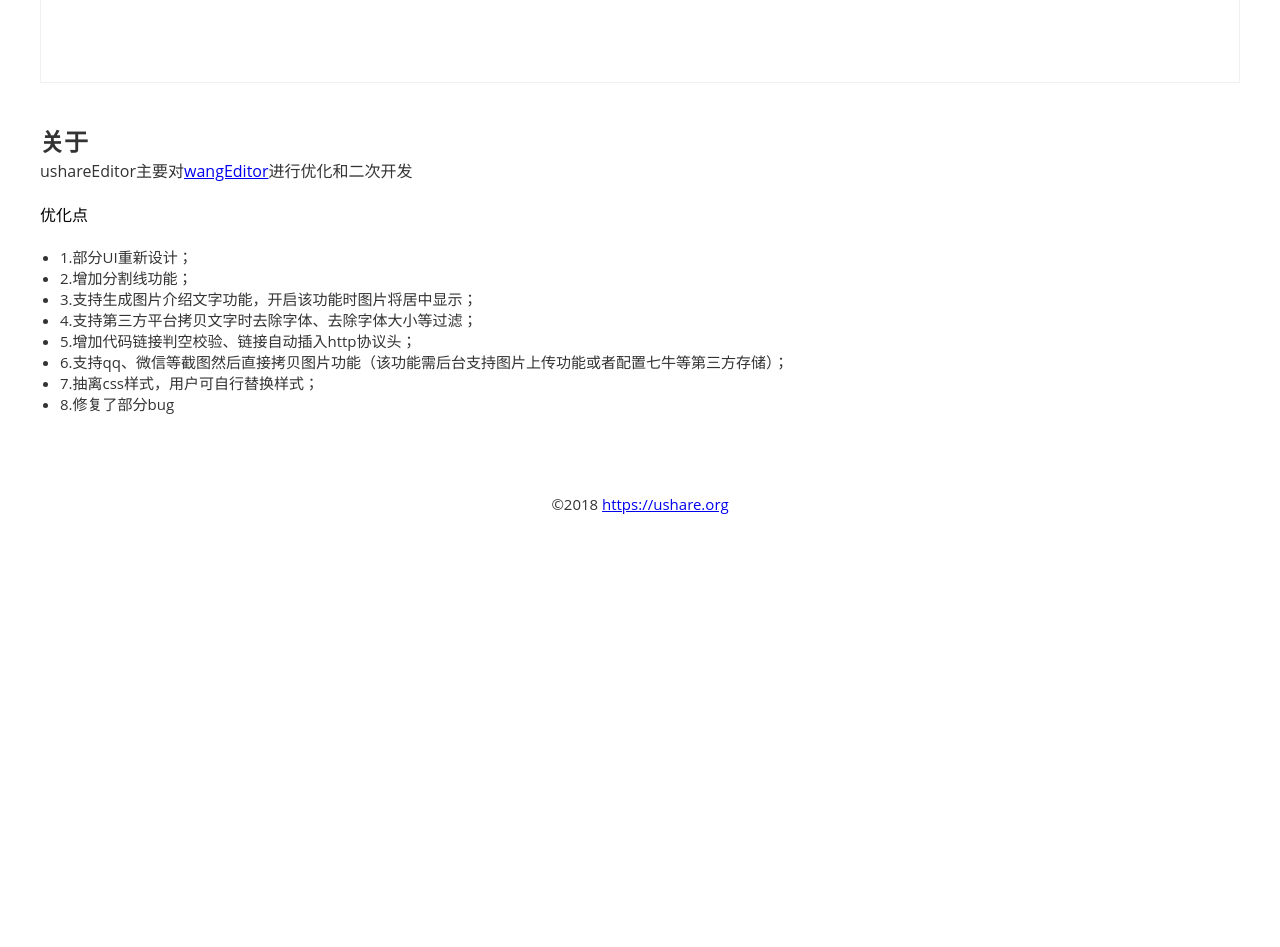
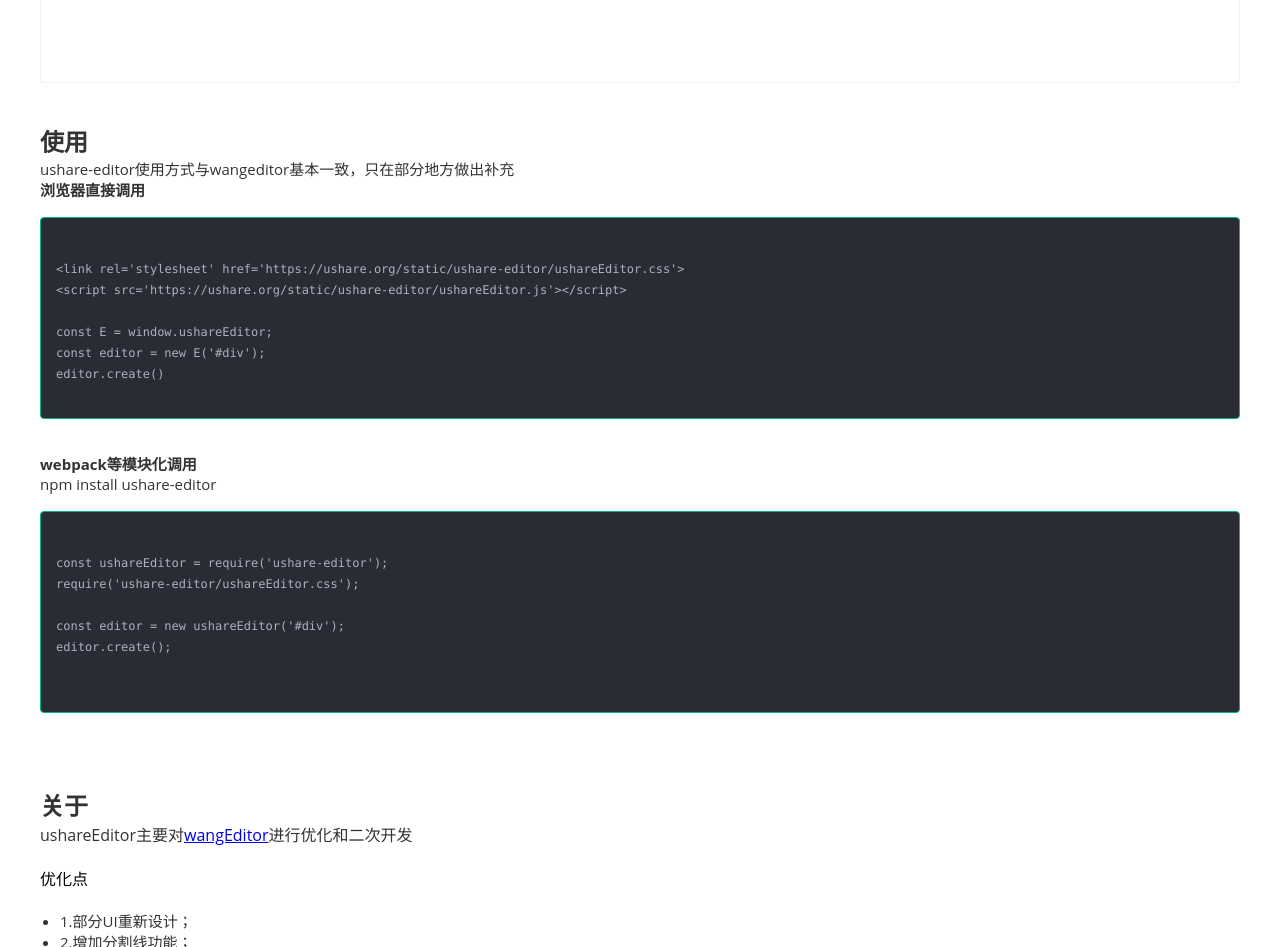
Before and after one commit to HEJIN2016/ushare-editor, a website: page demo/index.html in a window 1280 px wide. Shown: the part 720-1667 px from the top of the page. Before the commit the page ends 1254 px from the top, so only its background shows below. Drawn offline with Linux system fonts and the light colour scheme.

Commit message:
ushare-editor v0.0.3

```diff
--- a/demo/all.css
+++ b/demo/all.css
@@ -101,3 +101,9 @@
     padding: 20px;
     text-align: center;
 }
+pre {
+    margin: 0;
+}
+pre code {
+    margin: 0;
+}
--- a/demo/index.html
+++ b/demo/index.html
@@ -17,7 +17,7 @@
 
         <div class="link">
             <a href="javascript:" class="link-item active">demo</a>
-            <a href="https://www.kancloud.cn/wangfupeng/wangeditor3/332599" target="_blank" class="link-item">文档</a>
+            <a href="https://www.kancloud.cn/hejin/ushare-editor/883176" target="_blank" class="link-item">文档</a>
             <a href="https://github.com/HEJIN2016/ushare-editor" class="link-item">
                 <svg height="24" class="octicon octicon-mark-github" viewBox="0 0 16 16" version="1.1" width="24" aria-hidden="true"><path fill-rule="evenodd" d="M8 0C3.58 0 0 3.58 0 8c0 3.54 2.29 6.53 5.47 7.59.4.07.55-.17.55-.38 0-.19-.01-.82-.01-1.49-2.01.37-2.53-.49-2.69-.94-.09-.23-.48-.94-.82-1.13-.28-.15-.68-.52-.01-.53.63-.01 1.08.58 1.23.82.72 1.21 1.87.87 2.33.66.07-.52.28-.87.51-1.07-1.78-.2-3.64-.89-3.64-3.95 0-.87.31-1.59.82-2.15-.08-.2-.36-1.02.08-2.12 0 0 .67-.21 2.2.82.64-.18 1.32-.27 2-.27.68 0 1.36.09 2 .27 1.53-1.04 2.2-.82 2.2-.82.44 1.1.16 1.92.08 2.12.51.56.82 1.27.82 2.15 0 3.07-1.87 3.75-3.65 3.95.29.25.54.73.54 1.48 0 1.07-.01 1.93-.01 2.2 0 .21.15.46.55.38A8.013 8.013 0 0 0 16 8c0-4.42-3.58-8-8-8z"></path></svg>
                 github
@@ -28,6 +28,34 @@
             <p>欢迎使用 <b>ushareEditor</b> 富文本编辑器</p>
         </div>
         <div class="container">
+            <div class="about">
+                <h3>使用</h3>
+                <p>ushare-editor使用方式与wangeditor基本一致，只在部分地方做出补充</p>
+                <b class="step">浏览器直接调用</b>
+                <pre>
+                    <code>
+<span><</span>link rel='stylesheet' href='https://ushare.org/static/ushare-editor/ushareEditor.css'>
+<span><</span>script src='https://ushare.org/static/ushare-editor/ushareEditor.js'><span><</span>/script>
+
+const E = window.ushareEditor;
+const editor = new E('#div');
+editor.create()
+                    </code>
+                </pre>
+
+                <b class="step">webpack等模块化调用</b>
+                <p>npm install ushare-editor</p>
+                <pre>
+                    <code>
+const ushareEditor = require('ushare-editor');
+require('ushare-editor/ushareEditor.css');
+
+const editor = new ushareEditor('#div');
+editor.create();
+
+                    </code>
+                </pre>
+            </div>
             <div class="about">
                 <h3>关于</h3>
                 <div class="title">
--- a/demo/ushareEditor.css
+++ b/demo/ushareEditor.css
@@ -348,7 +348,7 @@
 }
 .editor-error-word {
     position: absolute;
-    top: 40px;
+    top: 30px;
     right: 20px;
     font-size: 13px;
     padding: 10px 0 12px 15px;
```
